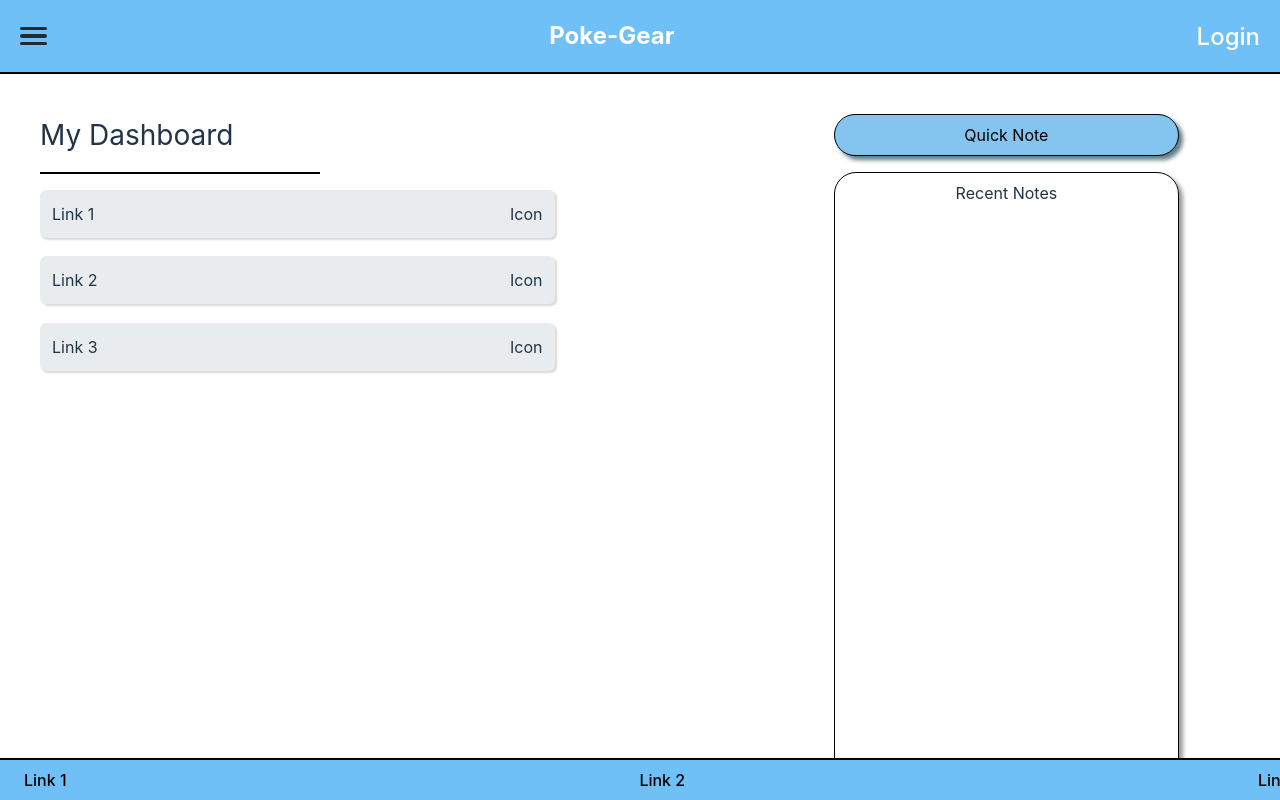
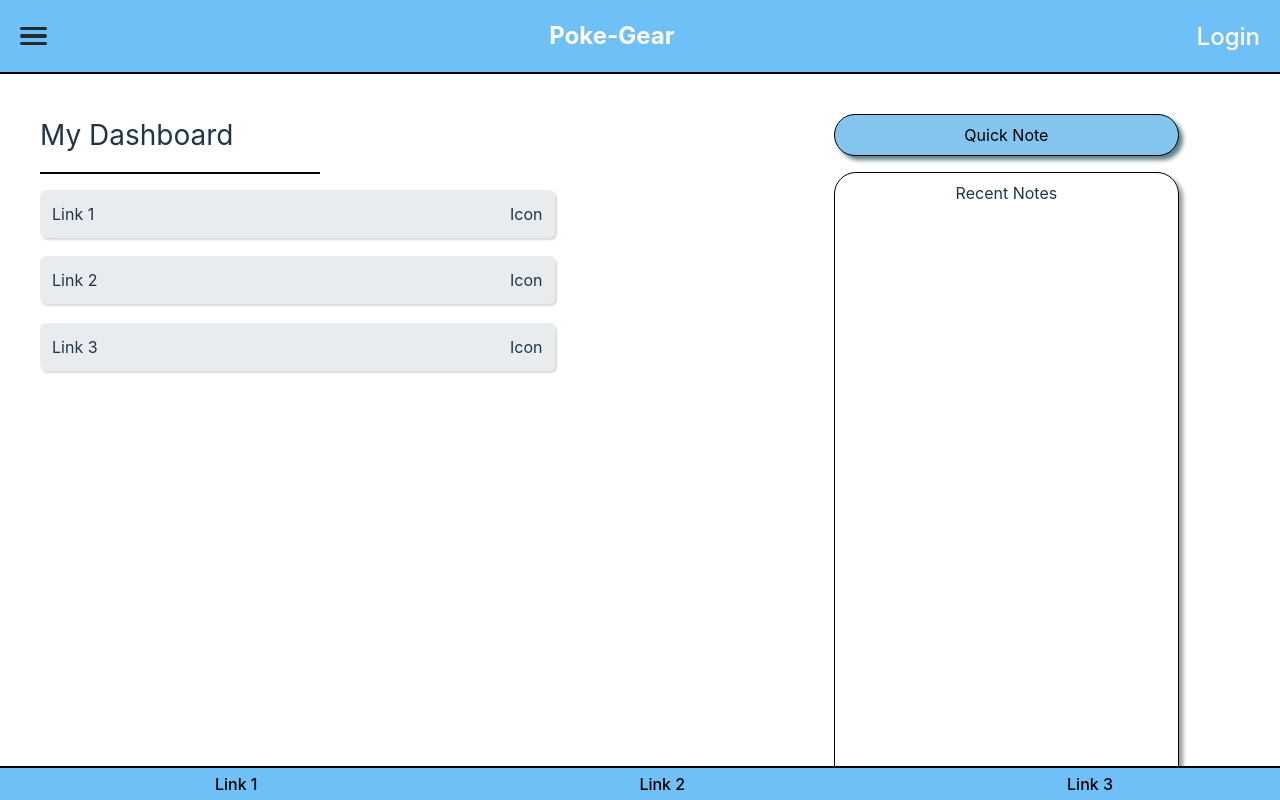
Before and after one commit to Eoljjang/poke-gear, a React (Vite) app in the folder client/: page / in a window 1280 px wide. Built offline with nearby package versions, Linux system fonts and the light colour scheme.

Commit message:
wrapped app in their own divs

```diff
--- a/client/src/components/ContextMenu.jsx
+++ b/client/src/components/ContextMenu.jsx
@@ -7,7 +7,7 @@ import { useRef, useEffect, useState } from 'react';
 // 1) clickedItem -> Json object outlining if you clicked a notebook or note.
 // 2) posx -> X position of clicked item.
 // 3) posy -> Y position of clicked item.
-function ContextMenu({clickedItem, posx, posy, handleContextMenuOptionClick}){
+function ContextMenu({clickedItem, posx, posy, handleContextMenuOptionClick, handleDelete}){
     console.log("positions:", posx, posy);
     if(clickedItem.notebook_id){
         console.log("Right-clicked notebook menu:", clickedItem.notebook_id);
@@ -26,9 +26,9 @@ function ContextMenu({clickedItem, posx, posy, handleContextMenuOptionClick}){
         >
 
         <ul id="context-menu">
-            <li id="menu-rename" onClick={() => handleContextMenuOptionClick("menu-rename")}>Rename</li>
-            <li id="menu-add-sprite" onClick={() => handleContextMenuOptionClick("menu-add-sprite")}>Add Sprite</li>
-            <li id="menu-delete" onClick={() => handleContextMenuOptionClick("menu-delete")}>Delete</li>
+            <li id="menu-rename" onClick={() => handleContextMenuOptionClick("menu-rename", clickedItem)}>Rename</li>
+            <li id="menu-add-sprite" onClick={() => handleContextMenuOptionClick("menu-add-sprite", clickedItem)}>Add Sprite</li>
+            <li id="menu-delete" onClick={() => handleContextMenuOptionClick("menu-delete", clickedItem)}>Delete</li>
         </ul>
 
         </div>
--- a/client/src/styles/components/Footer.css
+++ b/client/src/styles/components/Footer.css
@@ -3,7 +3,7 @@ footer{
     padding: 0.5rem 1.5rem 0.5rem 1.5rem;
     display: flex;
     align-items: center;
-    justify-content: space-between;
+    justify-content: space-around;
     border-top: 2px solid black;
 
     /* These fix the footer to the bottom of screen. */
@@ -11,6 +11,7 @@ footer{
     bottom: 0;
     left: 0;
     width: 100%;
+    height: 1rem;
 }
 
 .footer-link{
--- /dev/null
+++ b/client/src/styles/views/App.css
@@ -0,0 +1,9 @@
+#app{
+    display: flex;
+    flex-direction: column;
+    min-height: 100vh;
+
+  }
+  #app-content{
+    flex: 1;
+  }
--- a/client/src/styles/views/Dashboard.css
+++ b/client/src/styles/views/Dashboard.css
@@ -16,7 +16,7 @@ body, html, #root {
 
 .dashboard-content{
   display: flex;
-  min-height: 100vh;
+  height: 100vh;
   margin: 1.5rem;
 }
 
--- a/client/src/styles/views/NotesPage.css
+++ b/client/src/styles/views/NotesPage.css
@@ -3,7 +3,7 @@
     width: 100%;
 
     /* These allow the footer without scrolling */
-    min-height: 100vh;
+    height: 100vh;
     overlay: hidden;
 
 }
--- a/client/src/views/App.jsx
+++ b/client/src/views/App.jsx
@@ -7,6 +7,7 @@ import { useState } from 'react'
 import { BrowserRouter as Router, Routes, Route, Link } from 'react-router-dom';
 import {Outlet} from "react-router-dom"
 import '../styles/views/Dashboard.css'
+import '../styles/views/App.css'
 
 
 function App() {
@@ -36,7 +37,7 @@ function App() {
   }
 
   return (
-    <>
+    <div id="app">
       <Header>
         <DropdownBurgerIcon onClickOpenSidebar={openSidebar} />
       </Header>
@@ -50,10 +51,13 @@ function App() {
       - We simply render the child of whatever url you're on.
       - If you need to pass state, pass it through the "context" parameter.
       */}
-      <Outlet context={[dummyUser]}/>
+      <div id="app-content">
+        <Outlet context={[dummyUser]}/>
+      </div>
+
 
       <Footer footerLinks={footerLinks}/>
-    </>
+    </div>
 
   )
 }
--- a/client/src/views/NotesPage.jsx
+++ b/client/src/views/NotesPage.jsx
@@ -91,9 +91,25 @@ function NotesPage() {
     }
   };
 
-  const handleContextMenuOptionClick = (action) => {
+  const handleContextMenuOptionClick = (action, clickedItem) => {
     console.log(`Selected option: ${action}`);
-    setContextMenu({visible: false, x: 0, y: 0 }); // Hide context menu after selection
+
+    // Delete & its a notebook.
+    if (action === "menu-delete" && clickedItem.notebook_id){
+      console.log(clickedItem);
+      setDummyData(dummyData.filter(notebook => notebook.notebook_id !== clickedItem.notebook_id));
+    }
+
+    // Delete and its a note.
+    else if (action === "menu-delete" && clickedItem.note_id){
+      setDummyData(dummyData.map(notebook => ({
+        ...notebook,
+        notes: notebook.notes.filter(note => note.note_id !== clickedItem.note_id),
+      })));
+    }
+
+    // Hide context menu after selection
+    setContextMenu({visible: false, x: 0, y: 0 });
   };
 
   const handleCreateNotebook = () => {
@@ -192,6 +208,10 @@ function NotesPage() {
     }
   }
 
+  const handleDelete = (id) => {
+    console.log("Deleted note / notebook:", id);
+  }
+
   return (
     <div className="notes-page-container">
       <Toolbar
```
